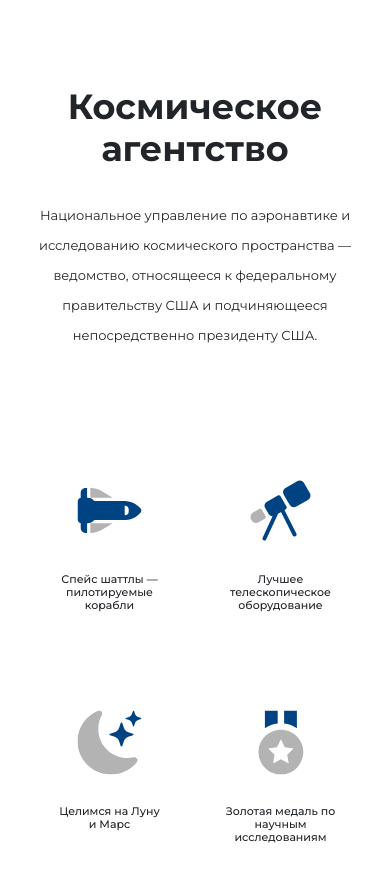
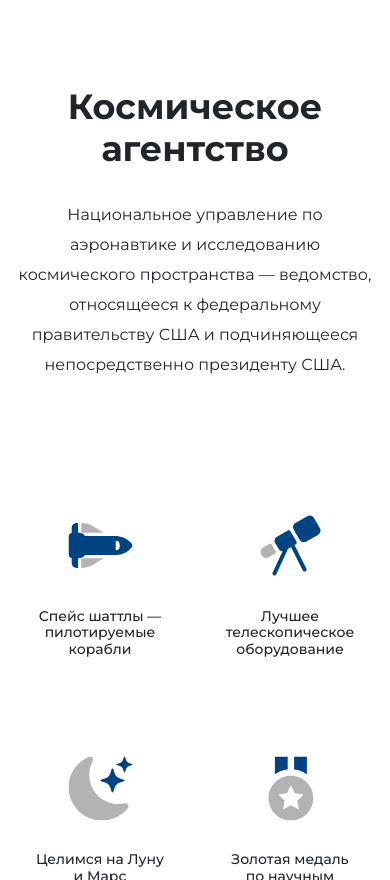
Before and after one commit to ElizavetaKhlebnikova/space_agency, a Django app: page / in a window 390 px wide. Shown: the part 83-963 px from the top of the page. Run offline with Django 4.2, Linux system fonts and the light colour scheme; data that the repository does not hold is empty; some libraries are stand-ins or nearby versions; some web fonts are replaced.

Commit message:
откорректировано отображение картинки первого блока

```diff
--- a/space_agency/landing/templates/landing/landing.html
+++ b/space_agency/landing/templates/landing/landing.html
@@ -88,9 +88,9 @@
       </div>
       <div class="row justify-content-center">
         <div
-          class="col-lg-12 col-md-12 col-sm-5 d-flex justify-content-around align-items-center images"
+          class="col-lg-12 col-md-12 col-sm-12 d-flex justify-content-around align-items-center images"
         >
-          <div class="container">
+          <div class="container-md" style="padding: 5px;">
             <div class="row justify-content-around">
               <div class="col-lg-6 col-md-12 justify-content-center">
                 <div class="row justify-content-center images-row">
@@ -230,7 +230,7 @@
                   </div>
                 </div>
               </div>
-              <div class="col-lg-5 col-md-12 text-center images-img"></div>
+              <div class="col-lg-5 col-md-12 col-sm-12 text-center images-img"></div>
             </div>
           </div>
         </div>
--- a/space_agency/static/landing/css/landing.css
+++ b/space_agency/static/landing/css/landing.css
@@ -178,8 +178,9 @@ svg {
     overflow: hidden;
   }
   .images-img {
-    width: 340px;
-    height: 340px;
+    width: -webkit-fill-available;
+    aspect-ratio: 1 / 1;
+    height: unset;
   }
   .draggable {
     width: unset;
@@ -198,10 +199,10 @@ svg {
     font-size: 35px;
   }
   .agency-text {
-    font-size: 13px;
+    font-size: 16px;
   }
   .images-text {
-    font-size: 11px;
+    font-size: 14px;
   }
   .slider-nav-image.slick-slide {
     margin-left: 10px;
@@ -210,6 +211,7 @@ svg {
     width: 80px;
   }
   .slider-title {
+    font-size: 30px;
     margin-top: 60px;
     margin-bottom: 60px;
   }
```
